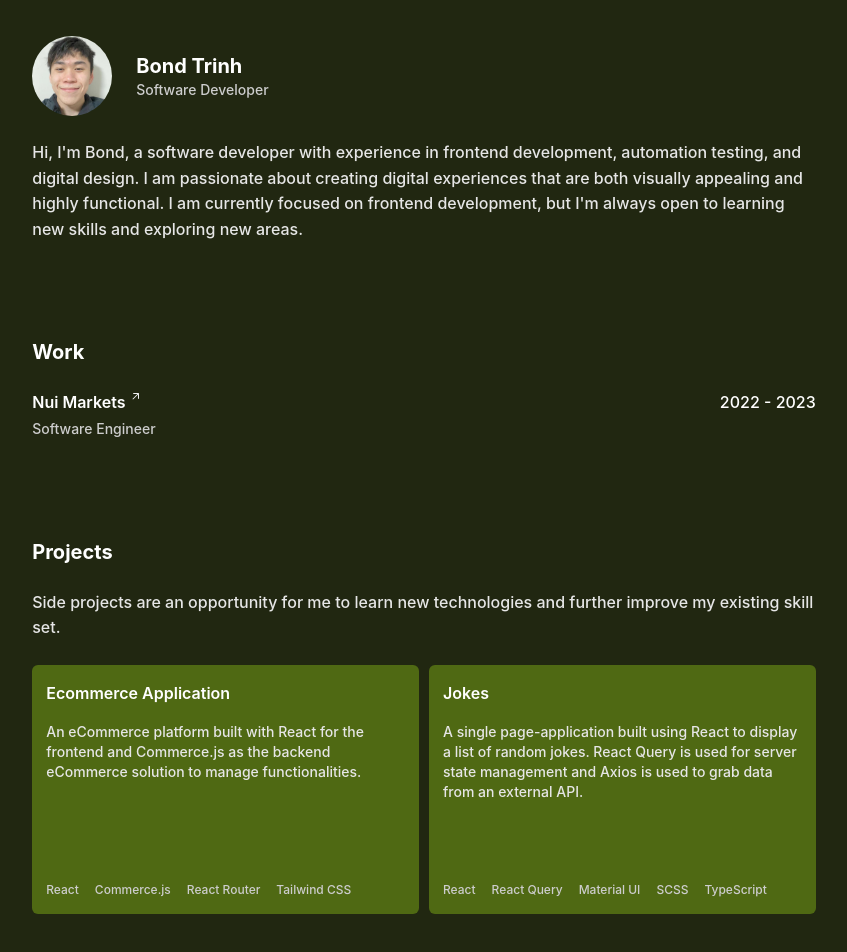
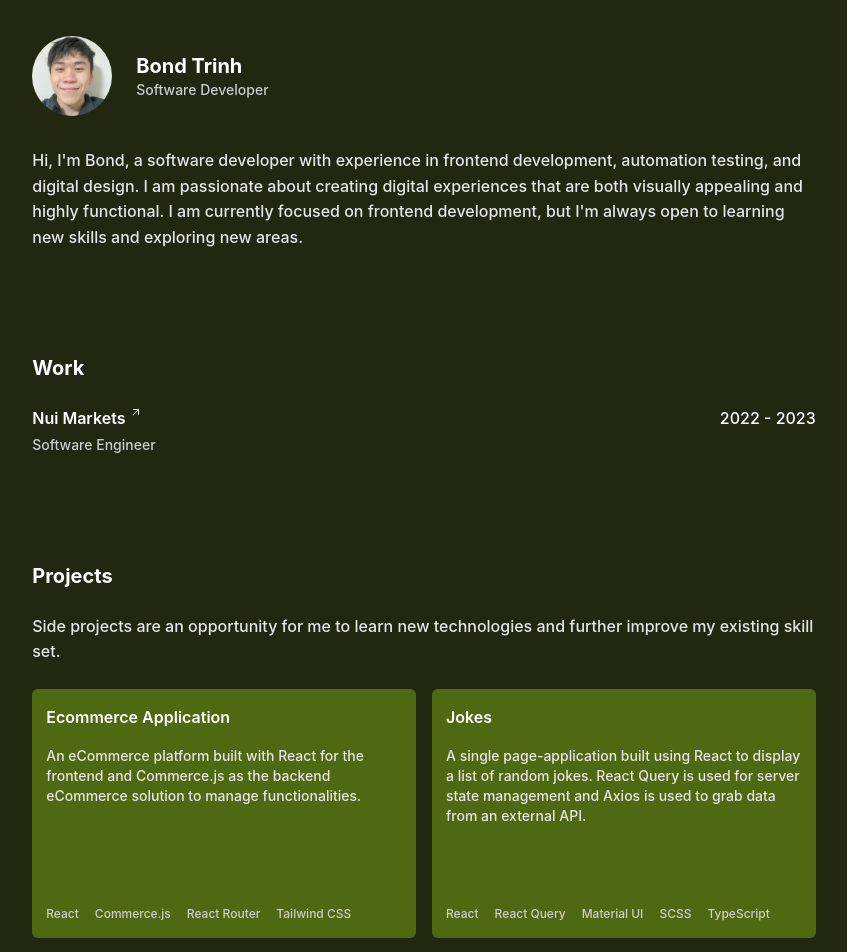
Before and after one commit to trinhbond/personal-portfolio, a React (Create React App) app: page / in a window 1280 px wide. Shown: the top 952 px of the page, without its empty margins (216-1063 px from the left). Built offline with nearby package versions, Linux system fonts and the light colour scheme.

Commit message:
gesture animations for project card

```diff
--- a/src/pages/Home.tsx
+++ b/src/pages/Home.tsx
@@ -8,14 +8,14 @@ import Launch from "../icons/Launch";
 export default function Home(): JSX.Element {
   return (
     <motion.main
-      className="flex flex-col items-center gap-6"
+      className="flex flex-col items-center gap-8"
       initial="hidden"
       animate="visible"
       exit={{ opacity: 0, transition: { duration: 1 } }}
       variants={{ visible: { transition: { staggerChildren: 0.3 } } }}
     >
       <Section>
-        <div className="flex flex-wrap items-center gap-6">
+        <div className="flex flex-wrap items-center gap-8">
           <div className="w-full inline-flex items-center flex-wrap gap-6">
             <div className="w-20">
               <img
@@ -44,7 +44,7 @@ export default function Home(): JSX.Element {
 
       <Section>
         <h2 className="font-bold text-xl">Work</h2>
-        <div className="flex flex-wrap justify-between gap-6">
+        <div className="flex flex-wrap justify-between">
           <div>
             <ExternalLink
               className="block hover:underline font-semibold"
@@ -65,11 +65,19 @@ export default function Home(): JSX.Element {
           Side projects are an opportunity for me to learn new technologies and
           further improve my existing skill set.
         </p>
-        <ul className="grid grid-cols-2 max-md:grid-cols-1 gap-2.5">
+        <ul className="grid grid-cols-2 max-md:grid-cols-1 gap-4">
           {projects.map((project) => (
-            <li>
+            <motion.li
+              transition={{
+                duration: 0.5,
+                ease: "easeInOut",
+              }}
+              whileHover={{
+                translateY: -8,
+              }}
+            >
               <Project {...project} />
-            </li>
+            </motion.li>
           ))}
         </ul>
       </Section>
```
